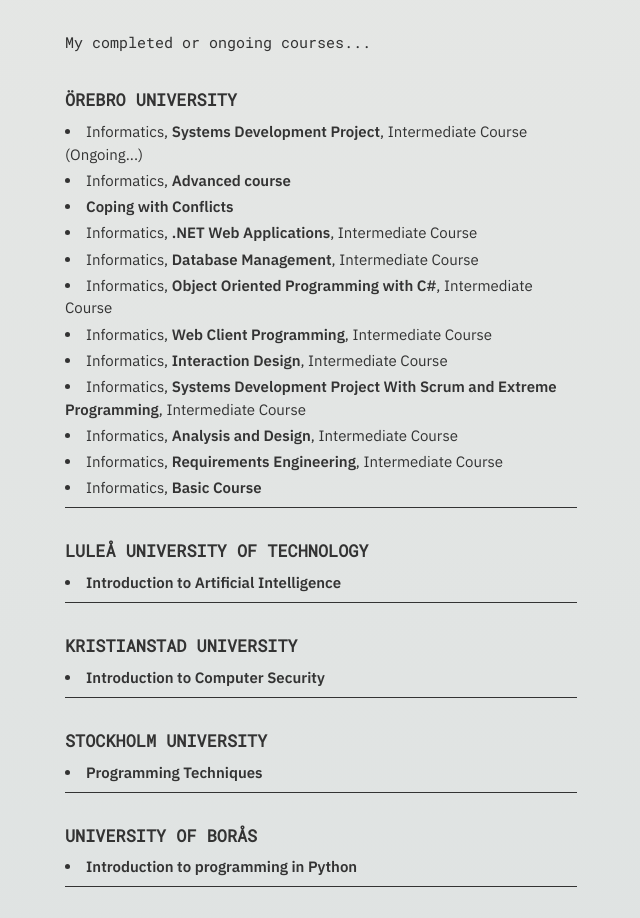
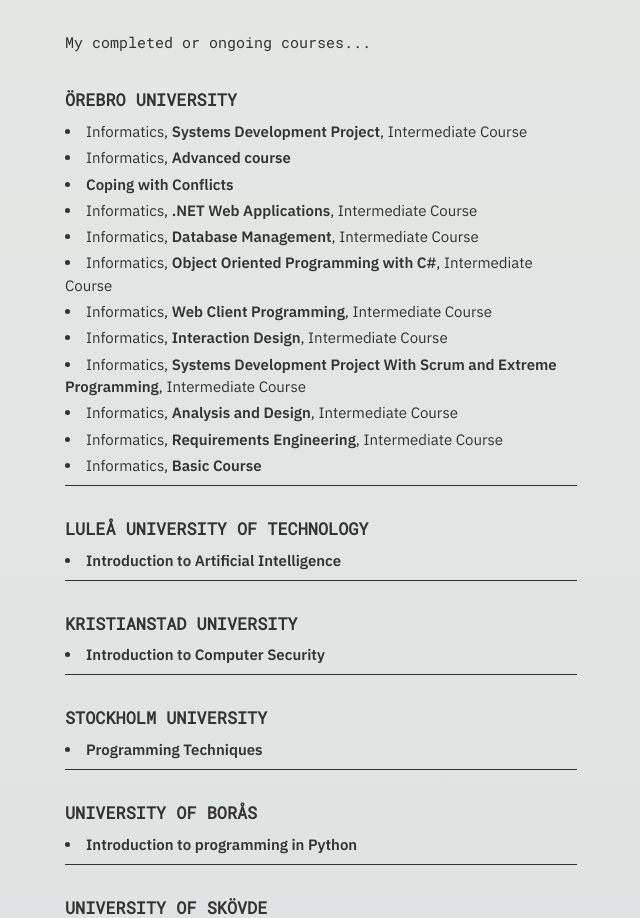
Before and after one commit to TheoSoh/portfolio-theo, a React (Vite) app: page / in a window 1280 px wide. Shown: the part 1820-2738 px from the top of the page, without its empty margins (575-1215 px from the left). Built offline with nearby package versions, Linux system fonts and the light colour scheme.

Commit message:
Update latest course

```diff
--- a/src/sections/Education.jsx
+++ b/src/sections/Education.jsx
@@ -2,7 +2,7 @@ import University from '../components/University';
 
 const Education = ({ sectionRef }) => {
   const oerebroUniversityCourses = [
-    'Informatics, <b>Systems Development Project</b>, Intermediate Course (Ongoing...)',
+    'Informatics, <b>Systems Development Project</b>, Intermediate Course',
     'Informatics, <b>Advanced course</b>',
     '<b>Coping with Conflicts</b>',
     'Informatics, <b>.NET Web Applications</b>, Intermediate Course',
```
